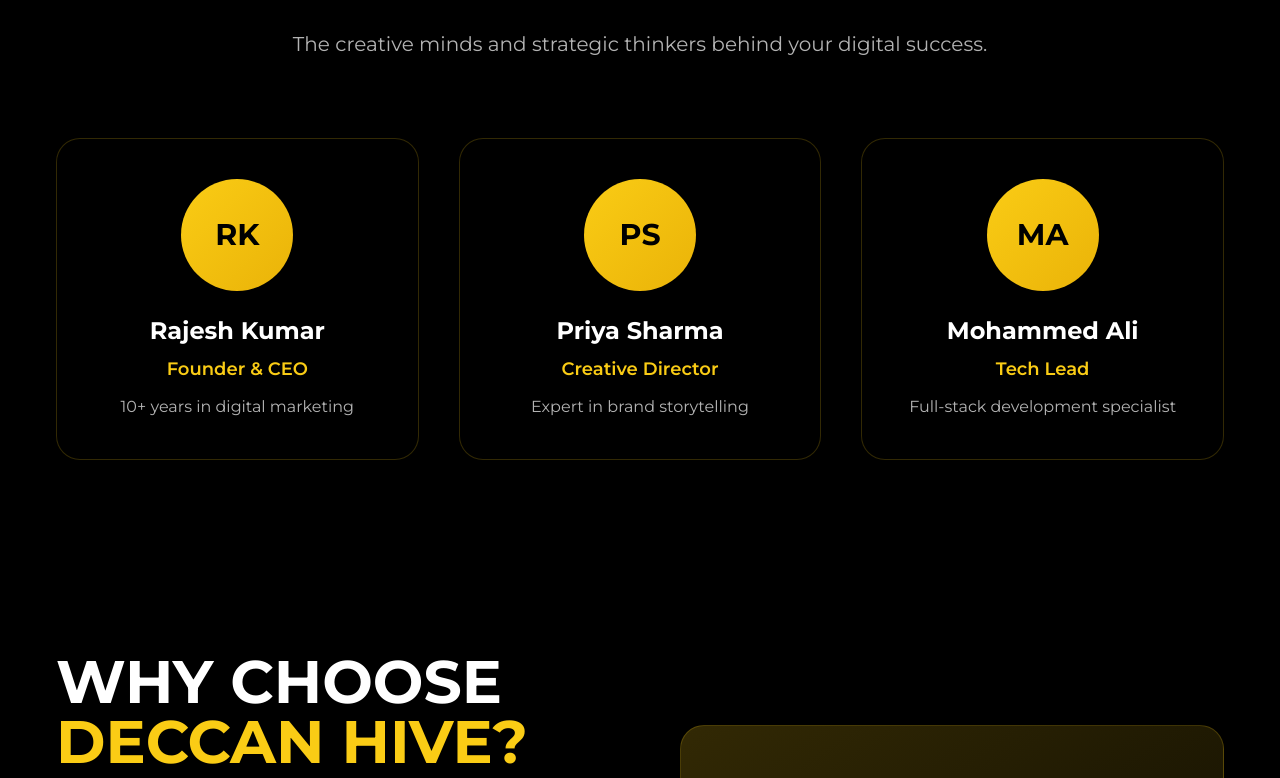
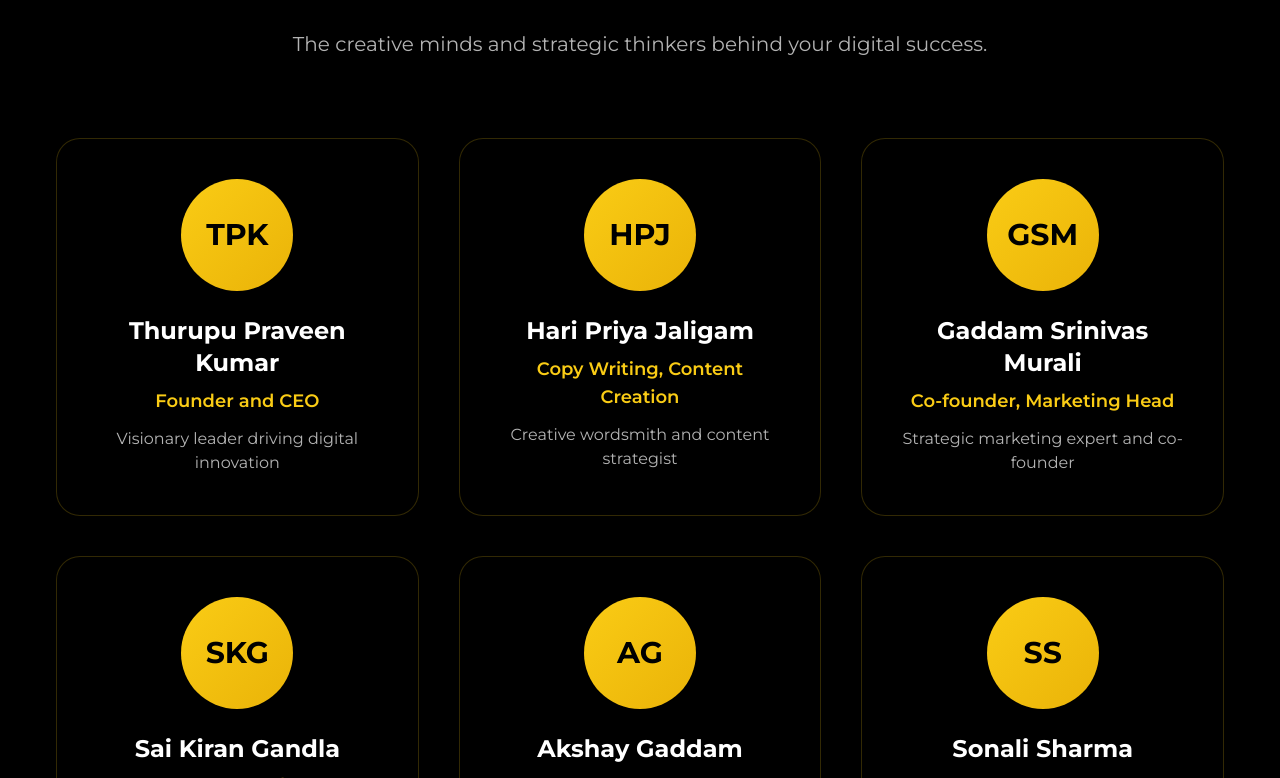
Before and after one commit to kamalesh3566/Deccan-Hive1, a React (Vite) app: page /about in a window 1280 px wide. Shown: the part 2022-2800 px from the top of the page. Built offline with nearby package versions, Linux system fonts and the light colour scheme.

Commit message:
Update About.tsx

```diff
--- a/src/pages/About.tsx
+++ b/src/pages/About.tsx
@@ -10,6 +10,7 @@
 
 const About = () => {
   const navigate = useNavigate();
+
   // Scroll to top on page load
   useEffect(() => {
     window.scrollTo(0, 0);
@@ -36,19 +37,34 @@
 
   const team = [
     {
-      name: 'Rajesh Kumar',
-      role: 'Founder & CEO',
-      bio: '10+ years in digital marketing'
+      name: 'Thurupu Praveen Kumar',
+      role: 'Founder and CEO',
+      bio: 'Visionary leader driving digital innovation'
     },
     {
-      name: 'Priya Sharma',
-      role: 'Creative Director',
-      bio: 'Expert in brand storytelling'
+      name: 'Hari Priya Jaligam',
+      role: 'Copy Writing, Content Creation',
+      bio: 'Creative wordsmith and content strategist'
     },
     {
-      name: 'Mohammed Ali',
-      role: 'Tech Lead',
-      bio: 'Full-stack development specialist'
+      name: 'Gaddam Srinivas Murali',
+      role: 'Co-founder, Marketing Head',
+      bio: 'Strategic marketing expert and co-founder'
+    },
+    {
+      name: 'Sai Kiran Gandla',
+      role: 'Web Developer, UI/UX & SEO Expert',
+      bio: 'Full-stack developer and digital experience specialist'
+    },
+    {
+      name: 'Akshay Gaddam',
+      role: 'Social Media Manager',
+      bio: 'Social media strategist and community builder'
+    },
+    {
+      name: 'Sonali Sharma',
+      role: 'Graphic Designer',
+      bio: 'Visual artist creating compelling brand experiences'
     }
   ];
 
```
